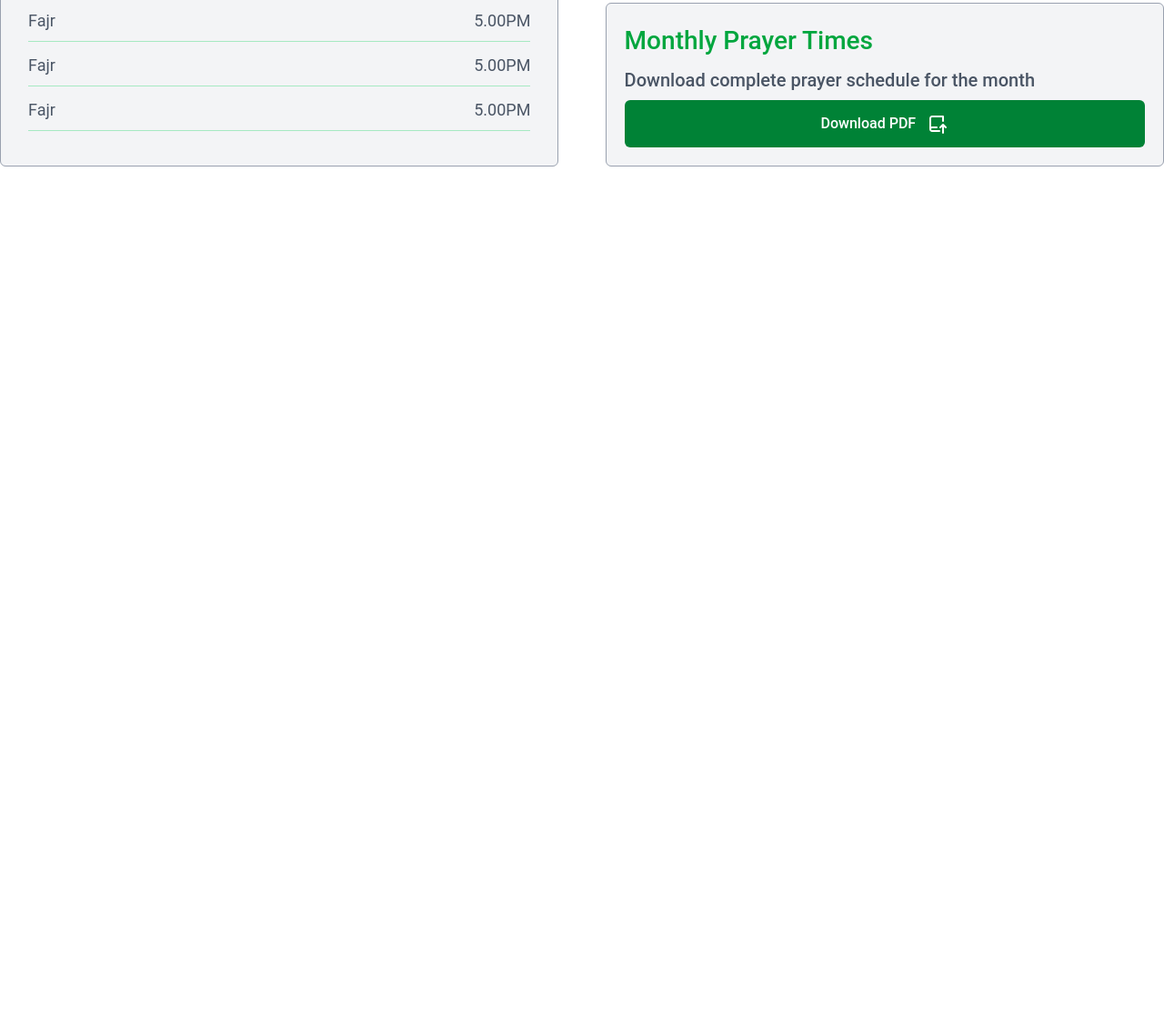
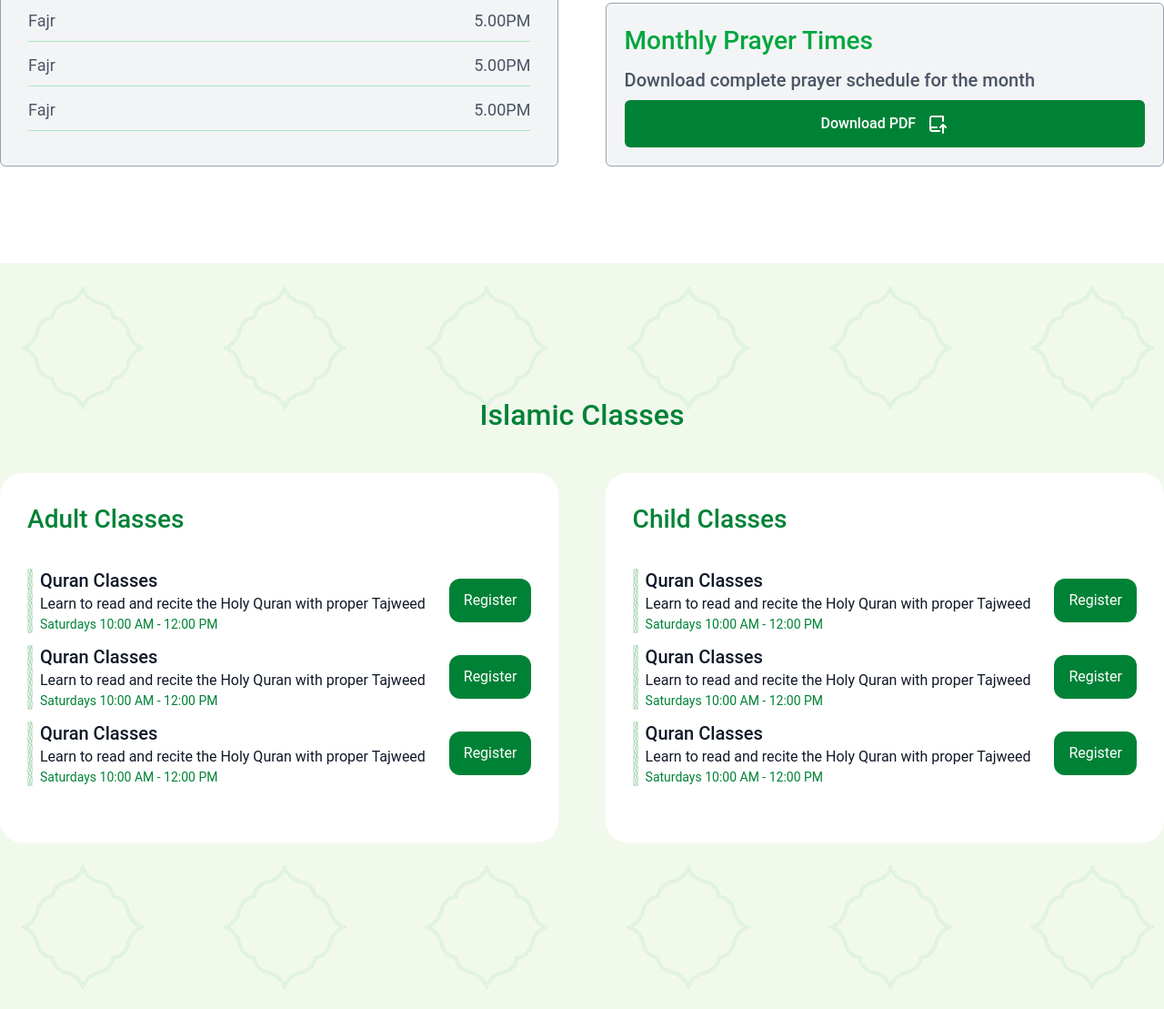
Before and after one commit to rayan2228/BICC-FINLAND, a website: page index.html in a window 1280 px wide. Shown: the part 1317-2426 px from the top of the page at 91% size. Before the commit the page ends 1606 px from the top, so only its background shows below. Drawn offline with Linux system fonts and the light colour scheme; files whose address does not match are found by name.

Commit message:
feat: islamic classes section done

```diff
--- a/index.html
+++ b/index.html
@@ -42,7 +42,7 @@
             </ul>
           </menu>
           <div>
-            <button class="btn-donate">
+            <button class="btn-primary">
               Donate Us <img src="./src/assets/icons/heart-handshake.svg" />
             </button>
           </div>
@@ -175,6 +175,124 @@
         </div>
       </div>
     </section>
+    <section
+      id="islamicClasses"
+      style="
+        background-image: url(./src/assets/bgImages/islamicClassesBg.png);
+        background-position: center;
+        background-repeat: no-repeat;
+        background-size: cover;
+      "
+      class="py-[143px]"
+    >
+      <h2 class="title text-center">Islamic Classes</h2>
+      <div class="container">
+        <div class="flex my-10 justify-between items-center">
+          <div class="w-[48%] bg-white p-7.5 rounded-3xl">
+            <h3 class="title text-[28px]">Adult Classes</h3>
+            <div class="flex flex-col my-8 gap-3">
+              <div
+                class="flex items-center justify-between text-gray-900 gap-2"
+              >
+                <img src="./src/assets/icons/pattern.svg" alt="pattern" />
+                <div class="flex-1">
+                  <h3 class="font-medium text-xl">Quran Classes</h3>
+                  <p>
+                    Learn to read and recite the Holy Quran with proper Tajweed
+                  </p>
+                  <h6 class="text-primary-color-one text-sm">
+                    Saturdays 10:00 AM - 12:00 PM
+                  </h6>
+                </div>
+                <button class="btn-primary">Register</button>
+              </div>
+              <div
+                class="flex items-center justify-between text-gray-900 gap-2"
+              >
+                <img src="./src/assets/icons/pattern.svg" alt="pattern" />
+                <div class="flex-1">
+                  <h3 class="font-medium text-xl">Quran Classes</h3>
+                  <p>
+                    Learn to read and recite the Holy Quran with proper Tajweed
+                  </p>
+                  <h6 class="text-primary-color-one text-sm">
+                    Saturdays 10:00 AM - 12:00 PM
+                  </h6>
+                </div>
+                <button class="btn-primary">Register</button>
+              </div>
+              <div
+                class="flex items-center justify-between text-gray-900 gap-2"
+              >
+                <img src="./src/assets/icons/pattern.svg" alt="pattern" />
+                <div class="flex-1">
+                  <h3 class="font-medium text-xl">Quran Classes</h3>
+                  <p>
+                    Learn to read and recite the Holy Quran with proper Tajweed
+                  </p>
+                  <h6 class="text-primary-color-one text-sm">
+                    Saturdays 10:00 AM - 12:00 PM
+                  </h6>
+                </div>
+                <button class="btn-primary">Register</button>
+              </div>
+            </div>
+          </div>
+          <div class="w-[48%] bg-white p-7.5 rounded-3xl">
+            <h3 class="title text-[28px]">Child Classes</h3>
+            <div class="flex flex-col my-8 gap-3">
+              <div
+                class="flex items-center justify-between text-gray-900 gap-2"
+              >
+                <img src="./src/assets/icons/pattern.svg" alt="pattern" />
+                <div class="flex-1">
+                  <h3 class="font-medium text-xl">Quran Classes</h3>
+                  <p>
+                    Learn to read and recite the Holy Quran with proper Tajweed
+                  </p>
+                  <h6 class="text-primary-color-one text-sm">
+                    Saturdays 10:00 AM - 12:00 PM
+                  </h6>
+                </div>
+                <button class="btn-primary">Register</button>
+              </div>
+              <div
+                class="flex items-center justify-between text-gray-900 gap-2"
+              >
+                <img src="./src/assets/icons/pattern.svg" alt="pattern" />
+                <div class="flex-1">
+                  <h3 class="font-medium text-xl">Quran Classes</h3>
+                  <p>
+                    Learn to read and recite the Holy Quran with proper Tajweed
+                  </p>
+                  <h6 class="text-primary-color-one text-sm">
+                    Saturdays 10:00 AM - 12:00 PM
+                  </h6>
+                </div>
+                <button class="btn-primary">Register</button>
+              </div>
+              <div
+                class="flex items-center justify-between text-gray-900 gap-2"
+              >
+                <img src="./src/assets/icons/pattern.svg" alt="pattern" />
+                <div class="flex-1">
+                  <h3 class="font-medium text-xl">Quran Classes</h3>
+                  <p>
+                    Learn to read and recite the Holy Quran with proper Tajweed
+                  </p>
+                  <h6 class="text-primary-color-one text-sm">
+                    Saturdays 10:00 AM - 12:00 PM
+                  </h6>
+                </div>
+                <button class="btn-primary">Register</button>
+              </div>
+            </div>
+          </div>
+        </div>
+      </div>
+    </section>
+
+    <!-- Social Links -->
     <div id="socialLInks" class="fixed top-1/2 right-4 -translate-y-1/2">
       <ul class="flex flex-col justify-center items-end gap-3">
         <li>
@@ -193,7 +311,7 @@
           </a>
         </li>
         <li>
-          <button class="btn-donate">
+          <button class="btn-primary">
             Donate Us <img src="./src/assets/icons/heart-handshake.svg" />
           </button>
         </li>
--- a/src/css/input.css
+++ b/src/css/input.css
@@ -34,7 +34,7 @@ button {
     @apply p-3 bg-primary-color-one text-white rounded-md;
   }
 
-  .btn-donate {
+  .btn-primary {
     @apply flex items-center justify-center bg-primary-color-one text-white px-4 py-3 rounded-xl gap-2;
   }
 
```
Also changed, not shown: src/assets/bgImages/islamicClassesBg.png (added), src/assets/icons/pattern.svg (added), src/css/output.css.
